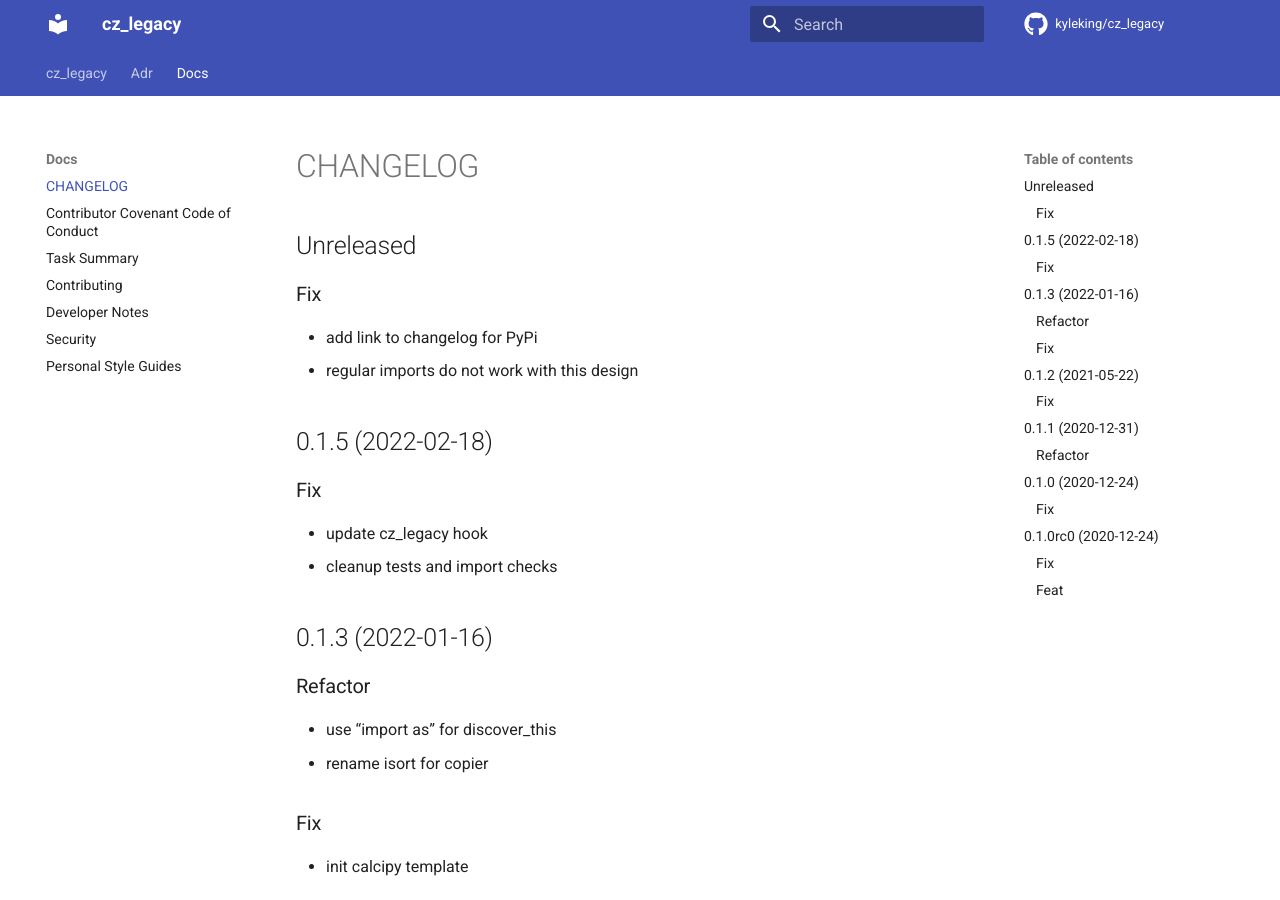
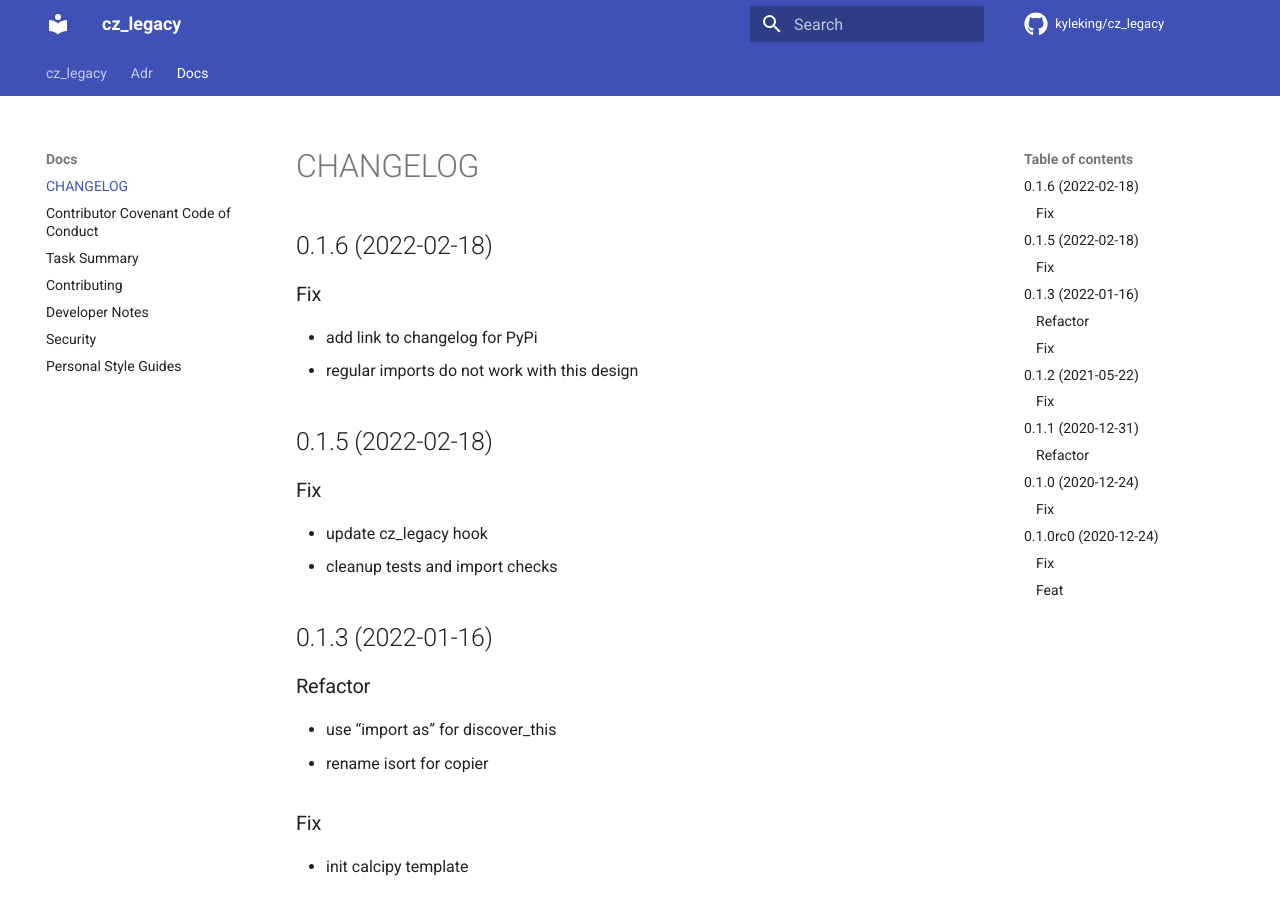
Before and after one commit to KyleKing/cz_legacy, an MkDocs documentation site: the page built from docs/docs/CHANGELOG.md, in a window 1280 px wide and 900 px high. Built offline with MkDocs 1.6.1 and Material for MkDocs 9.7.7, drawn with Linux system fonts in a browser that asks for light colours; comment, search, counter and statistics services are not loaded.

Commit message:
docs: update Changelog

```diff
--- a/docs/docs/CHANGELOG.md
+++ b/docs/docs/CHANGELOG.md
@@ -1,4 +1,4 @@
-## Unreleased
+## 0.1.6 (2022-02-18)
 
 ### Fix
 
```
